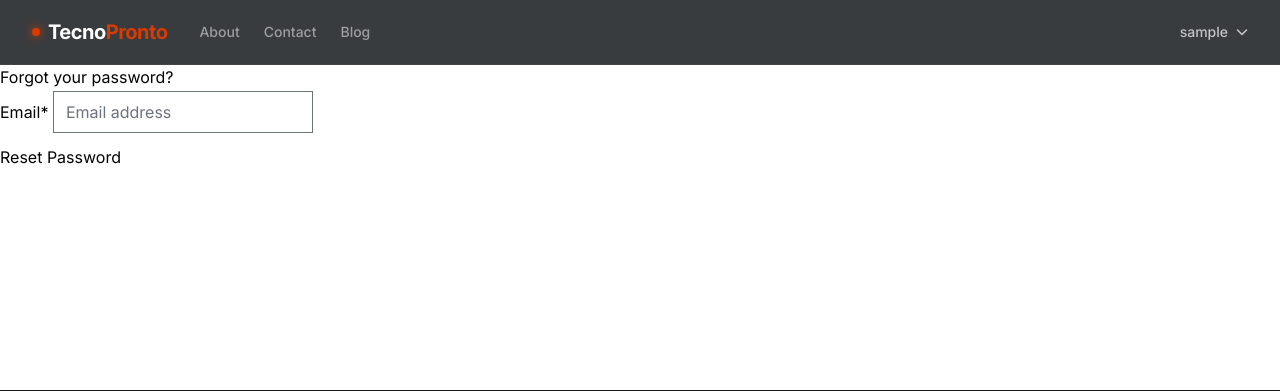
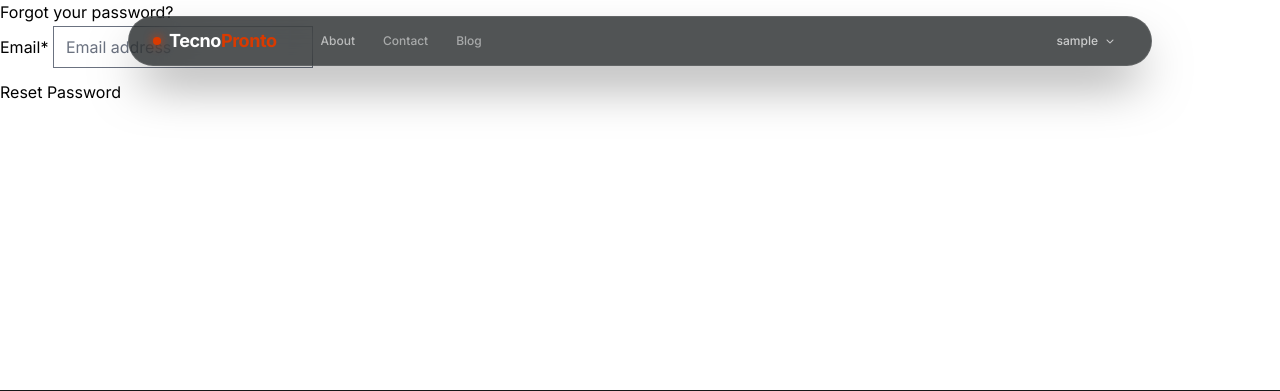
Before and after one commit to cuplyk/soothing_duo, a Django app: page /accounts/password/reset/ in a window 1280 px wide. Shown: the top 391 px of the page. Run offline with Django 5.2, Linux system fonts and the light colour scheme; the visitor is signed in with stand-in values (Sample User, id 1); data that the repository does not hold is empty; some libraries are stand-ins or nearby versions.

Commit message:
fixed #14 navbar

```diff
--- a/templates/includes/navbar.html
+++ b/templates/includes/navbar.html
@@ -1,115 +1,122 @@
-<!-- templates/includes/navbar.html -->
-<nav class="sticky top-0 z-50 bg-[#080c0e]/80 backdrop-blur-md border-b border-white/5" x-data="{ mobileMenuOpen: false }">
-  <div class="max-w-7xl mx-auto px-4 sm:px-6 lg:px-8">
-    <div class="flex items-center justify-between h-16">
+<nav class="fixed z-50 transition-all duration-300 w-full top-0 border-b border-white/5 bg-[#080c0e]/90 backdrop-blur-md md:w-auto md:inset-x-0 md:max-w-5xl md:mx-auto md:top-4 md:rounded-full md:border md:bg-[#080c0e]/70 md:shadow-2xl md:shadow-black/50 md:border-white/10 md:backdrop-blur-xl"
+     x-data="{ mobileMenuOpen: false, userOpen: false }">
+  <div class="px-4 sm:px-6">
+    <div class="flex items-center justify-between h-14 md:h-12">
       <!-- Logo -->
       <div class="flex items-center gap-8">
-        <a class="flex-shrink-0 flex items-center gap-2 font-bold text-xl tracking-tight text-white" href="{% url 'home' %}">
-           <div class="w-2 h-2 rounded-full bg-[#D93A00] shadow-[0_0_10px_#D93A00]"></div>
-           <span>Tecno<span class="text-[#D93A00]">Pronto</span></span>
+        <a class="flex-shrink-0 flex items-center gap-2 group" href="{% url 'home' %}">
+           <div class="w-2 h-2 rounded-full bg-[#D93A00] shadow-[0_0_10px_#D93A00] group-hover:scale-125 transition-transform duration-300"></div>
+           <span class="font-bold text-lg tracking-tight text-white group-hover:opacity-90 transition-opacity">Tecno<span class="text-[#D93A00]">Pronto</span></span>
         </a>
+
         <!-- Desktop Menu -->
         <div class="hidden md:block">
-          <div class="flex items-baseline space-x-6">
-            <a href="{% url 'about' %}" class="text-sm font-medium text-white/50 hover:text-white transition-colors">About</a>
-            <a href="{% url 'contacts' %}" class="text-sm font-medium text-white/50 hover:text-white transition-colors">Contact</a>
-            <a href="{% url 'blog:post_list' %}" class="text-sm font-medium text-white/50 hover:text-white transition-colors">Blog</a>
+          <div class="flex items-center space-x-1">
+            <a href="{% url 'about' %}" class="px-3 py-1.5 rounded-full text-xs font-medium text-white/60 hover:text-white hover:bg-white/10 transition-all duration-200">About</a>
+            <a href="{% url 'contacts' %}" class="px-3 py-1.5 rounded-full text-xs font-medium text-white/50 hover:text-white hover:bg-white/10 transition-all duration-200">Contact</a>
+            <a href="{% url 'blog:post_list' %}" class="px-3 py-1.5 rounded-full text-xs font-medium text-white/50 hover:text-white hover:bg-white/10 transition-all duration-200">Blog</a>
           </div>
         </div>
       </div>
 
       <!-- Right Side (User/Auth) -->
       <div class="hidden md:block">
-        <div class="ml-4 flex items-center md:ml-6">
+        <div class="flex items-center gap-3">
           {% if user.is_authenticated %}
           <!-- User Dropdown -->
-          <div class="relative ml-3" x-data="{ userOpen: false }">
-            <div>
-              <button @click="userOpen = !userOpen" @click.away="userOpen = false" type="button" class="max-w-xs flex items-center text-sm font-medium text-white/70 hover:text-white focus:outline-none transition-colors" id="user-menu-button" aria-expanded="false" aria-haspopup="true">
-                <span class="sr-only">Open user menu</span>
-                <span class="mr-2">{{ user.username }}</span>
-                <i class="fas fa-chevron-down text-xs"></i>
-              </button>
-            </div>
+          <div class="relative">
+            <button @click="userOpen = !userOpen" @click.outside="userOpen = false" type="button" class="flex items-center gap-2 text-xs font-medium text-white/70 hover:text-white focus:outline-none transition-colors px-3 py-1.5 rounded-full hover:bg-white/5 border border-transparent hover:border-white/5">
+              <span>{{ user.username }}</span>
+              <i class="fas fa-chevron-down text-[8px] transition-transform duration-200" :class="{'rotate-180': userOpen}"></i>
+            </button>
+
             <div x-show="userOpen"
-                 x-transition:enter="transition ease-out duration-100"
-                 x-transition:enter-start="transform opacity-0 scale-95"
-                 x-transition:enter-end="transform opacity-100 scale-100"
-                 x-transition:leave="transition ease-in duration-75"
-                 x-transition:leave-start="transform opacity-100 scale-100"
-                 x-transition:leave-end="transform opacity-0 scale-95"
-                 class="origin-top-right absolute right-0 mt-2 w-48 rounded-xl shadow-2xl py-1 bg-[#1A1F23] border border-white/10 ring-1 ring-black ring-opacity-5 focus:outline-none z-10"
-                 role="menu" aria-orientation="vertical" aria-labelledby="user-menu-button" style="display: none;">
-              <a href="#" class="block px-4 py-2 text-sm text-white/70 hover:bg-white/5 hover:text-white transition-colors" role="menuitem">Profile</a>
-              <a href="#" class="block px-4 py-2 text-sm text-white/70 hover:bg-white/5 hover:text-white transition-colors" role="menuitem">My Posts</a>
-              <a href="{% url 'account_change_password' %}" class="block px-4 py-2 text-sm text-white/70 hover:bg-white/5 hover:text-white transition-colors" role="menuitem">Change password</a>
+                 x-transition:enter="transition ease-out duration-200"
+                 x-transition:enter-start="transform opacity-0 scale-95 translate-y-2"
+                 x-transition:enter-end="transform opacity-100 scale-100 translate-y-0"
+                 x-transition:leave="transition ease-in duration-150"
+                 x-transition:leave-start="transform opacity-100 scale-100 translate-y-0"
+                 x-transition:leave-end="transform opacity-0 scale-95 translate-y-2"
+                 class="absolute right-0 mt-2 w-48 rounded-xl shadow-2xl py-1 bg-[#13191c] border border-white/10 ring-1 ring-black ring-opacity-5 focus:outline-none z-50 backdrop-blur-md overflow-hidden"
+                 style="display: none;">
+              <div class="px-3 py-2 border-b border-white/5 bg-white/2">
+                  <p class="text-[10px] text-white/40 uppercase font-bold tracking-wider">Account</p>
+              </div>
+              <a href="#" class="block px-3 py-2 text-xs text-white/70 hover:bg-white/5 hover:text-white transition-colors">Profile</a>
+              <a href="#" class="block px-3 py-2 text-xs text-white/70 hover:bg-white/5 hover:text-white transition-colors">My Posts</a>
+              <a href="{% url 'account_change_password' %}" class="block px-3 py-2 text-xs text-white/70 hover:bg-white/5 hover:text-white transition-colors">Change password</a>
               <div class="border-t border-white/5 my-1"></div>
-              <a href="{% url 'account_logout' %}" class="block px-4 py-2 text-sm text-[#D93A00] hover:bg-white/5 transition-colors" role="menuitem">Logout</a>
+              <a href="{% url 'account_logout' %}" class="block px-3 py-2 text-xs text-[#D93A00] hover:bg-white/5 transition-colors">Logout</a>
             </div>
           </div>
           {% else %}
-          <div class="flex items-center space-x-4">
-            <a href="{% url 'account_login' %}" class="text-sm font-medium text-white/70 hover:text-white transition-colors">Login</a>
-            <a href="{% url 'account_signup' %}" class="px-4 py-2 text-sm font-semibold bg-[#D93A00] hover:bg-[#b03000] text-white rounded-lg shadow-lg shadow-[#D93A00]/20 transition-all hover:shadow-[#D93A00]/40">Sign Up</a>
-          </div>
+            <a href="{% url 'account_login' %}" class="text-xs font-medium text-white/60 hover:text-white transition-colors px-3 py-1.5">Login</a>
+            <a href="{% url 'account_signup' %}" class="px-3 py-1.5 text-xs font-semibold bg-[#D93A00] hover:bg-[#b03000] text-white rounded-full shadow-lg shadow-[#D93A00]/20 transition-all hover:shadow-[#D93A00]/40 hover:-translate-y-0.5">
+                Sign Up
+            </a>
           {% endif %}
         </div>
       </div>
 
       <!-- Mobile menu button -->
       <div class="-mr-2 flex md:hidden">
-        <button @click="mobileMenuOpen = !mobileMenuOpen" type="button" class="inline-flex items-center justify-center p-2 rounded-md text-gray-400 hover:text-white hover:bg-white/10 focus:outline-none" aria-controls="mobile-menu" aria-expanded="false">
+        <button @click="mobileMenuOpen = !mobileMenuOpen" type="button" class="inline-flex items-center justify-center p-2 rounded-lg text-white/50 hover:text-white hover:bg-white/10 focus:outline-none transition-colors">
           <span class="sr-only">Open main menu</span>
-          <svg class="block h-6 w-6" :class="{'hidden': mobileMenuOpen, 'block': !mobileMenuOpen }" xmlns="http://www.w3.org/2000/svg" fill="none" viewBox="0 0 24 24" stroke="currentColor" aria-hidden="true">
-            <path stroke-linecap="round" stroke-linejoin="round" stroke-width="2" d="M4 6h16M4 12h16M4 18h16" />
-          </svg>
-          <svg class="hidden h-6 w-6" :class="{'block': mobileMenuOpen, 'hidden': !mobileMenuOpen }" xmlns="http://www.w3.org/2000/svg" fill="none" viewBox="0 0 24 24" stroke="currentColor" aria-hidden="true">
-            <path stroke-linecap="round" stroke-linejoin="round" stroke-width="2" d="M6 18L18 6M6 6l12 12" />
-          </svg>
+          <i class="fas fa-bars text-lg" x-show="!mobileMenuOpen"></i>
+          <i class="fas fa-times text-lg" x-show="mobileMenuOpen" style="display: none;"></i>
         </button>
       </div>
     </div>
   </div>
 
   <!-- Mobile menu -->
-  <div class="md:hidden border-t border-white/5 bg-[#080c0e]" id="mobile-menu" x-show="mobileMenuOpen" style="display: none;">
-    <div class="px-2 pt-2 pb-3 space-y-1 sm:px-3">
-      <a href="{% url 'home' %}" class="text-white/70 hover:bg-white/5 hover:text-white block px-3 py-2 rounded-md text-base font-medium">Home</a>
-      <a href="{% url 'about' %}" class="text-white/70 hover:bg-white/5 hover:text-white block px-3 py-2 rounded-md text-base font-medium">About</a>
-      <a href="{% url 'contacts' %}" class="text-white/70 hover:bg-white/5 hover:text-white block px-3 py-2 rounded-md text-base font-medium">Contact</a>
-      <a href="{% url 'blog:post_list' %}" class="text-white/70 hover:bg-white/5 hover:text-white block px-3 py-2 rounded-md text-base font-medium">Blog</a>
+  <div class="md:hidden border-t border-white/5 bg-[#080c0e]/95 backdrop-blur-xl absolute w-full left-0 shadow-2xl"
+       x-show="mobileMenuOpen"
+       x-transition:enter="transition ease-out duration-200"
+       x-transition:enter-start="opacity-0 -translate-y-2"
+       x-transition:enter-end="opacity-100 translate-y-0"
+       x-transition:leave="transition ease-in duration-150"
+       x-transition:leave-start="opacity-100 translate-y-0"
+       x-transition:leave-end="opacity-0 -translate-y-2"
+       style="display: none;">
 
-      <!-- Mobile Categories -->
-      <div class="text-[#D93A00] px-3 py-2 text-xs font-bold uppercase tracking-wider mt-4">Categories</div>
-      <div class="pl-2 space-y-1">
-          {% for category in categories %}
-          <a href="{% url 'blog:category_posts' category.slug %}" class="text-white/50 hover:bg-white/5 hover:text-white block px-3 py-2 rounded-md text-sm font-medium">{{ category.name }}</a>
-          {% endfor %}
+    <div class="px-4 py-4 space-y-1">
+      <a href="{% url 'home' %}" class="block px-4 py-2 rounded-lg text-sm font-medium text-white/70 hover:text-white hover:bg-white/5 transition-colors">Home</a>
+      <a href="{% url 'about' %}" class="block px-4 py-2 rounded-lg text-sm font-medium text-white/70 hover:text-white hover:bg-white/5 transition-colors">About</a>
+      <a href="{% url 'contacts' %}" class="block px-4 py-2 rounded-lg text-sm font-medium text-white/70 hover:text-white hover:bg-white/5 transition-colors">Contact</a>
+      <a href="{% url 'blog:post_list' %}" class="block px-4 py-2 rounded-lg text-sm font-medium text-white/70 hover:text-white hover:bg-white/5 transition-colors">Blog</a>
+
+      <div class="mt-4 px-4">
+          <p class="text-[10px] font-bold text-[#D93A00] uppercase tracking-wider mb-2">Categories</p>
+          <div class="grid grid-cols-2 gap-2">
+             {% for category in categories|slice:":4" %}
+              <a href="{% url 'blog:category_posts' category.slug %}" class="text-xs text-white/50 hover:text-white py-1 transition-colors">{{ category.name }}</a>
+             {% endfor %}
+          </div>
       </div>
     </div>
 
-    <div class="pt-4 pb-3 border-t border-white/5 bg-[#050809]">
+    <div class="p-4 border-t border-white/5 bg-[#050809]">
       {% if user.is_authenticated %}
-      <div class="flex items-center px-5">
+      <div class="flex items-center px-4 mb-4">
         <div class="flex-shrink-0">
            <div class="w-8 h-8 rounded-full bg-white/10 flex items-center justify-center text-white/50">
-               <i class="fas fa-user"></i>
+               <span class="text-sm font-bold">{{ user.username|make_list|first|upper }}</span>
            </div>
         </div>
         <div class="ml-3">
-          <div class="text-base font-medium leading-none text-white">{{ user.username }}</div>
-          <div class="text-xs font-medium leading-none text-white/40 mt-1">{{ user.email }}</div>
+          <div class="text-sm font-medium leading-none text-white">{{ user.username }}</div>
+          <div class="text-[10px] font-medium leading-none text-white/40 mt-1">{{ user.email }}</div>
         </div>
       </div>
-      <div class="mt-3 px-2 space-y-1">
-        <a href="#" class="block px-3 py-2 rounded-md text-base font-medium text-white/60 hover:text-white hover:bg-white/5">Profile</a>
-        <a href="{% url 'account_change_password' %}" class="block px-3 py-2 rounded-md text-base font-medium text-white/60 hover:text-white hover:bg-white/5">Change password</a>
-        <a href="{% url 'account_logout' %}" class="block px-3 py-2 rounded-md text-base font-medium text-[#D93A00] hover:bg-white/5">Logout</a>
+      <div class="grid grid-cols-2 gap-2 px-2">
+        <a href="#" class="block px-3 py-2 rounded-lg text-xs font-medium text-white/60 hover:text-white hover:bg-white/5 text-center bg-white/5">Profile</a>
+        <a href="{% url 'account_logout' %}" class="block px-3 py-2 rounded-lg text-xs font-medium text-white bg-[#D93A00] hover:bg-[#b03000] text-center shadow-lg shadow-[#D93A00]/20">Logout</a>
       </div>
       {% else %}
-      <div class="mt-3 px-2 space-y-2">
-          <a href="{% url 'account_login' %}" class="block w-full text-center px-3 py-2 rounded-md text-base font-medium text-white bg-white/5 hover:bg-white/10">Login</a>
-          <a href="{% url 'account_signup' %}" class="block w-full text-center px-3 py-2 rounded-md text-base font-bold text-white bg-[#D93A00] hover:bg-[#b03000]">Sign Up</a>
+      <div class="grid grid-cols-2 gap-3">
+          <a href="{% url 'account_login' %}" class="flex items-center justify-center px-4 py-2 rounded-lg text-xs font-medium text-white bg-white/5 hover:bg-white/10 transition-colors">Login</a>
+          <a href="{% url 'account_signup' %}" class="flex items-center justify-center px-4 py-2 rounded-lg text-xs font-bold text-white bg-[#D93A00] hover:bg-[#b03000] transition-colors shadow-lg shadow-[#D93A00]/20">Sign Up</a>
       </div>
       {% endif %}
     </div>
--- a/templates/pages/contacts.html
+++ b/templates/pages/contacts.html
@@ -3,8 +3,6 @@
 
 {% block title %}Tecno Pronto - Contacts{% endblock %}
 
-{% block navbar %}
-{% endblock %}
 
 {% block content %}
 <!-- Page Container -->
@@ -134,6 +132,3 @@
     .custom-scrollbar::-webkit-scrollbar-thumb:hover { background: rgba(255,255,255,0.2); }
 </style>
 {% endblock content %}
-
-{% block footer_block %}
-{% endblock %}
--- a/theme/static/css/dist/styles.css
+++ b/theme/static/css/dist/styles.css
@@ -1560,6 +1560,10 @@ select {
   position: static;
 }
 
+.fixed {
+  position: fixed;
+}
+
 .absolute {
   position: absolute;
 }
@@ -2527,6 +2567,10 @@ select {
   border-color: rgb(234 179 8 / 0.5);
 }
 
+.border-transparent {
+  border-color: transparent;
+}
+
 .bg-\[\#0B1416\] {
   --tw-bg-opacity: 1;
   background-color: rgb(11 20 22 / var(--tw-bg-opacity, 1));
@@ -2711,6 +2755,19 @@ select {
 
 .bg-white\/20 {
   background-color: rgb(255 255 255 / 0.2);
+}
+
+.bg-\[\#080c0e\]\/95 {
+  background-color: rgb(8 12 14 / 0.95);
+}
+
+.bg-\[\#13191c\] {
+  --tw-bg-opacity: 1;
+  background-color: rgb(19 25 28 / var(--tw-bg-opacity, 1));
+}
+
+.bg-\[\#080c0e\]\/90 {
+  background-color: rgb(8 12 14 / 0.9);
 }
 
 .bg-opacity-20 {
@@ -3122,6 +3183,14 @@ select {
 
 .text-\[11px\] {
   font-size: 11px;
+}
+
+.text-\[10px\] {
+  font-size: 10px;
+}
+
+.text-\[8px\] {
+  font-size: 8px;
 }
 
 .font-bold {
@@ -4009,10 +4111,24 @@ select {
 }
 
 @media (min-width: 768px) {
+  .md\:inset-x-0 {
+    left: 0px;
+    right: 0px;
+  }
+
+  .md\:top-4 {
+    top: 1rem;
+  }
+
   .md\:col-span-3 {
     grid-column: span 3 / span 3;
   }
 
+  .md\:mx-auto {
+    margin-left: auto;
+    margin-right: auto;
+  }
+
   .md\:mb-0 {
     margin-bottom: 0px;
   }
@@ -4037,6 +4153,10 @@ select {
     height: 500px;
   }
 
+  .md\:h-12 {
+    height: 3rem;
+  }
+
   .md\:w-1\/3 {
     width: 33.333333%;
   }
@@ -4045,6 +4165,14 @@ select {
     width: 66.666667%;
   }
 
+  .md\:w-auto {
+    width: auto;
+  }
+
+  .md\:max-w-5xl {
+    max-width: 64rem;
+  }
+
   .md\:grid-cols-3 {
     grid-template-columns: repeat(3, minmax(0, 1fr));
   }
@@ -4059,6 +4187,22 @@ select {
 
   .md\:gap-20 {
     gap: 5rem;
+  }
+
+  .md\:rounded-full {
+    border-radius: 9999px;
+  }
+
+  .md\:border {
+    border-width: 1px;
+  }
+
+  .md\:border-white\/10 {
+    border-color: rgb(255 255 255 / 0.1);
+  }
+
+  .md\:bg-\[\#080c0e\]\/70 {
+    background-color: rgb(8 12 14 / 0.7);
   }
 
   .md\:p-12 {
@@ -4093,6 +4237,23 @@ select {
     font-size: 4.5rem;
     line-height: 1;
   }
+
+  .md\:shadow-2xl {
+    --tw-shadow: 0 25px 50px -12px rgb(0 0 0 / 0.25);
+    --tw-shadow-colored: 0 25px 50px -12px var(--tw-shadow-color);
+    box-shadow: var(--tw-ring-offset-shadow, 0 0 #0000), var(--tw-ring-shadow, 0 0 #0000), var(--tw-shadow);
+  }
+
+  .md\:shadow-black\/50 {
+    --tw-shadow-color: rgb(0 0 0 / 0.5);
+    --tw-shadow: var(--tw-shadow-colored);
+  }
+
+  .md\:backdrop-blur-xl {
+    --tw-backdrop-blur: blur(24px);
+    -webkit-backdrop-filter: var(--tw-backdrop-blur) var(--tw-backdrop-brightness) var(--tw-backdrop-contrast) var(--tw-backdrop-grayscale) var(--tw-backdrop-hue-rotate) var(--tw-backdrop-invert) var(--tw-backdrop-opacity) var(--tw-backdrop-saturate) var(--tw-backdrop-sepia);
+    backdrop-filter: var(--tw-backdrop-blur) var(--tw-backdrop-brightness) var(--tw-backdrop-contrast) var(--tw-backdrop-grayscale) var(--tw-backdrop-hue-rotate) var(--tw-backdrop-invert) var(--tw-backdrop-opacity) var(--tw-backdrop-saturate) var(--tw-backdrop-sepia);
+  }
 }
 
 @media (min-width: 1024px) {
```
Also changed, not shown: other parts of theme/static/css/dist/styles.css (+73 -0 lines).
